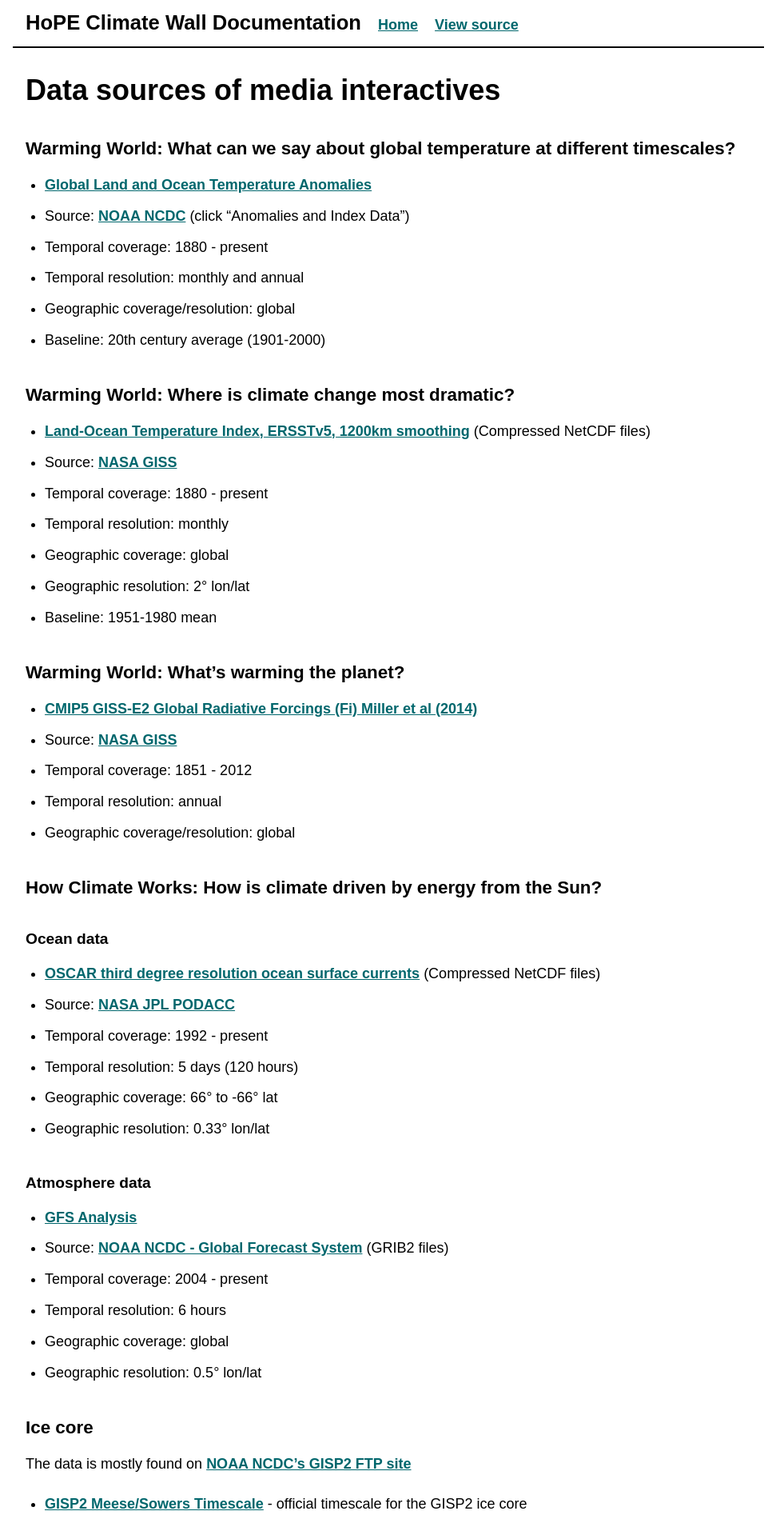
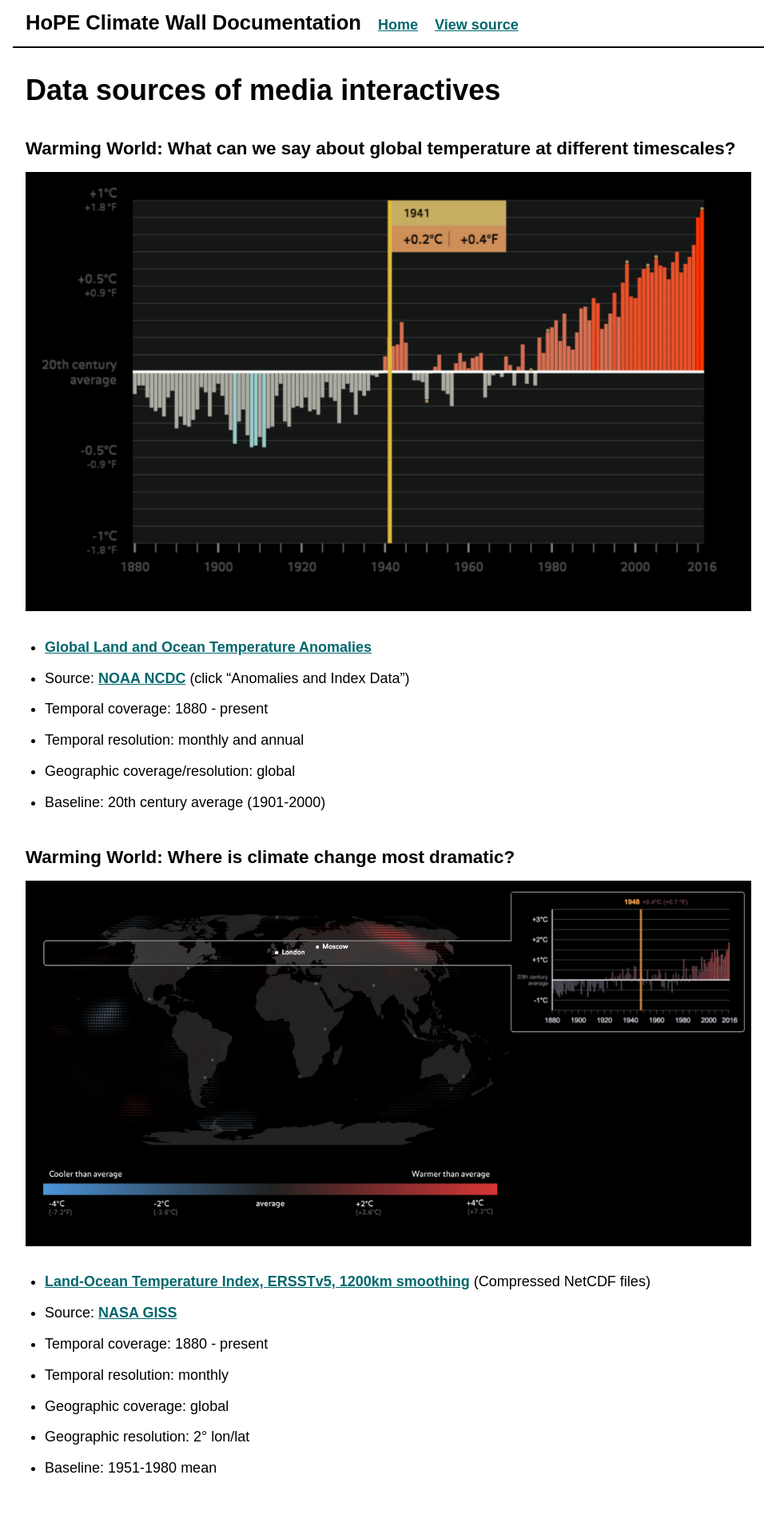
Before and after one commit to beefoo/climate-wall-docs, a Jekyll site: the page built from _design/data.md, in a window 1280 px wide. Shown: the top 1894 px of the page at 80% size, without its empty margins (154-1125 px from the left). Built offline with Jekyll 4.4.1, drawn with Linux system fonts in a browser that asks for light colours.

Commit message:
add screenshots to data sources

```diff
--- a/_design/data.md
+++ b/_design/data.md
@@ -8,6 +8,8 @@
 
 ## Warming World: What can we say about global temperature at different timescales?
 
+![Warming World: What can we say about global temperature at different timescales?](../assets/screenshots/ww_timescales.png)
+
 - [Global Land and Ocean Temperature Anomalies](https://www.ncdc.noaa.gov/cag/global/time-series/globe/land_ocean/p12/12/1880-2018.csv)
 - Source: [NOAA NCDC](https://www.ncdc.noaa.gov/monitoring-references/faq/anomalies.php) (click "Anomalies and Index Data")
 - Temporal coverage: 1880 - present
@@ -16,6 +18,8 @@
 - Baseline: 20th century average (1901-2000)
 
 ## Warming World: Where is climate change most dramatic?
+
+![Warming World: What can we say about global temperature at different timescales?](../assets/screenshots/ww_regions.png)
 
 - [Land-Ocean Temperature Index, ERSSTv5, 1200km smoothing](https://data.giss.nasa.gov/gistemp/) (Compressed NetCDF files)
 - Source: [NASA GISS](https://data.giss.nasa.gov/gistemp/)
```
Also changed, not shown: other parts of _design/data.md (+4 -0 lines), assets/screenshots/ww_forcings.png (added), assets/screenshots/ww_regions.png (added), assets/screenshots/ww_timescales.png (added), 1 other file.
